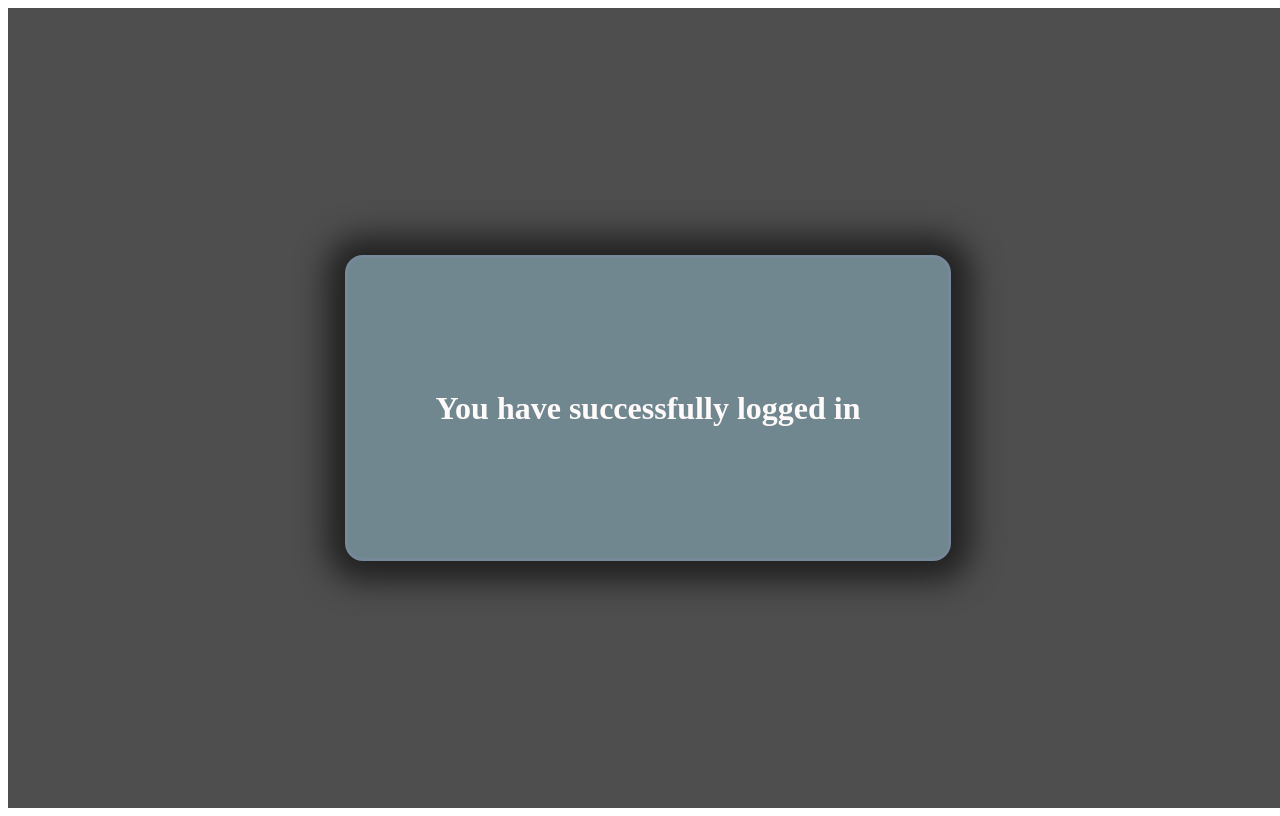
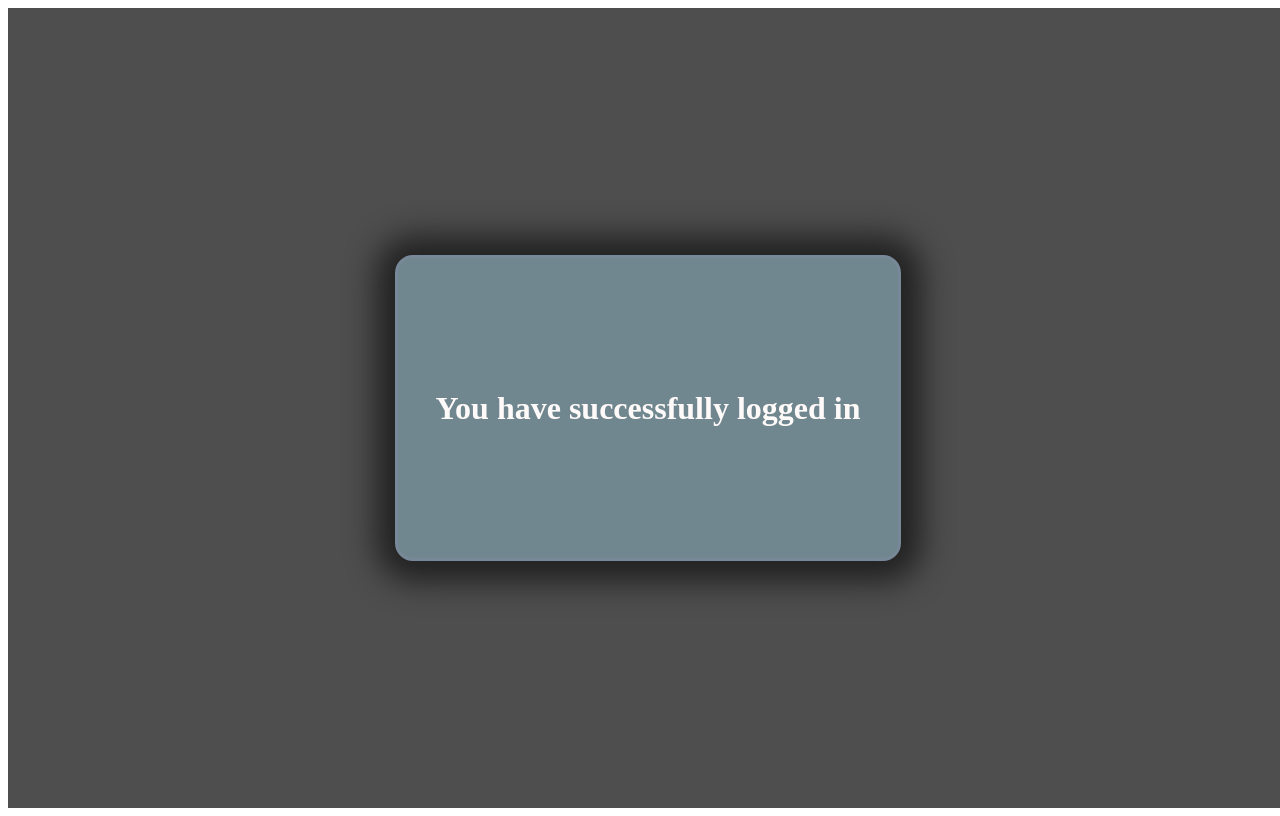
Before and after one commit to GoblinsEye/Josh-Sexton-login-ui-with-flexbox, a plain HTML site: page adding stuff/success.html in a window 1280 px wide. Drawn offline with Linux system fonts and the light colour scheme.

Commit message:
changed a few colors

```diff
--- a/adding stuff/style.css
+++ b/adding stuff/style.css
@@ -35,7 +35,7 @@
 
 
 .success {
-    width: 600px;
+    width: 500px;
     height: 300px;
     color: snow;
     background-color: rgb(113, 135, 143);
@@ -68,6 +68,7 @@ button:active {
     font-size: 20px;
     color:black;
     background-color: rgb(113, 135, 143);
+    border-color: white;
     border-top: hidden;
     border-left: hidden;
     border-right: hidden;
```
